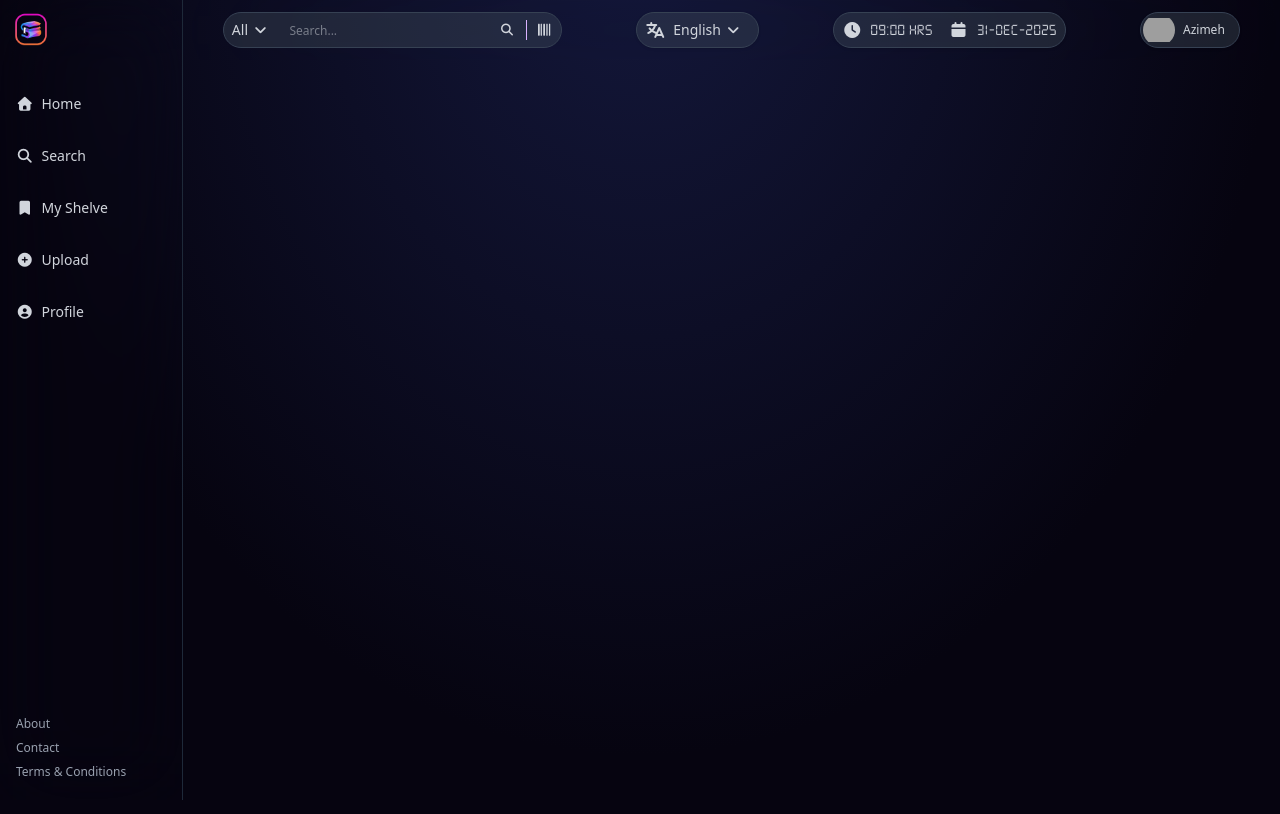
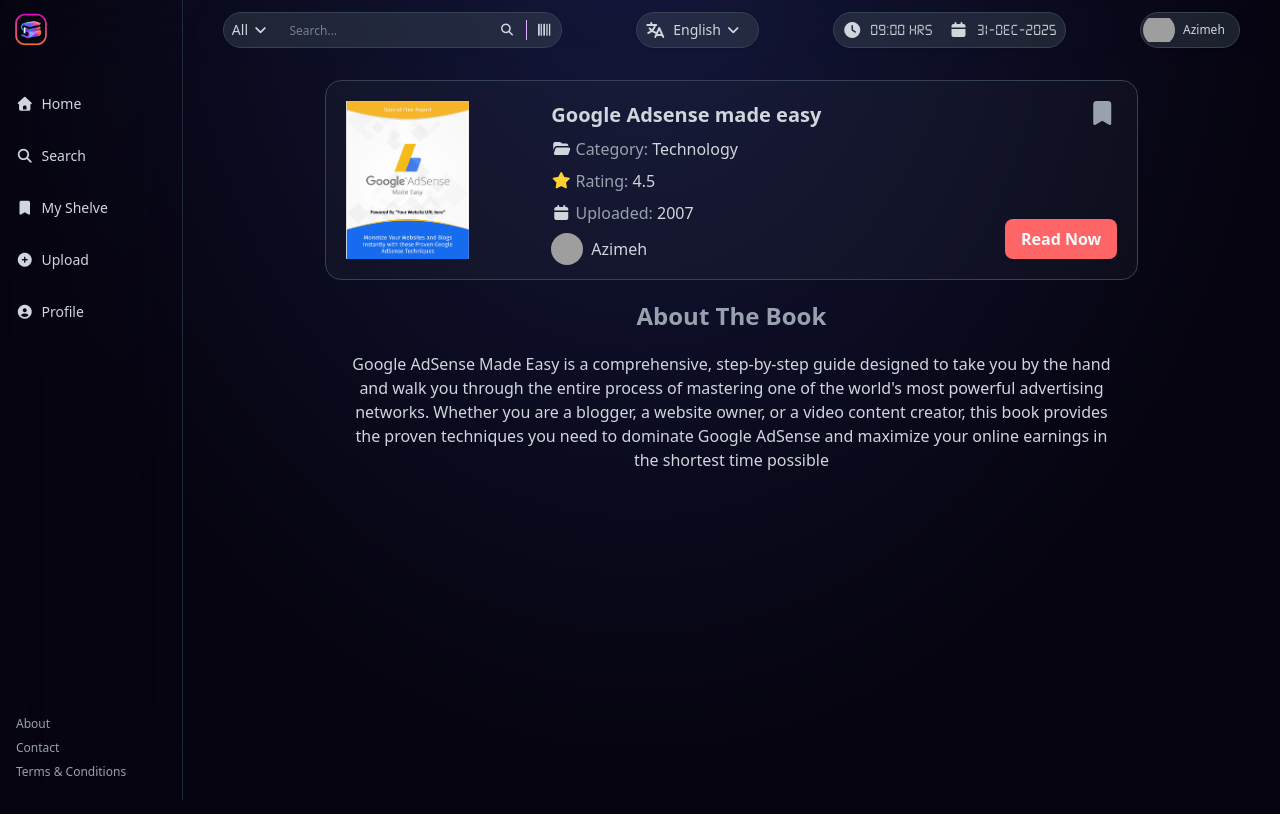
Before and after one commit to zimcodes1/E-Library, a React (Vite) app in the folder client/: page /bookdetails in a window 1280 px wide. Shown: the top 814 px of the page. Built offline with nearby package versions, Linux system fonts and the light colour scheme; grey boxes are pictures that could not be loaded.

Commit message:
feat: add book details to BookDetails page

```diff
--- a/client/src/pages/BookDetails.tsx
+++ b/client/src/pages/BookDetails.tsx
@@ -10,7 +10,45 @@
                 {/* Topbar component for Search Feature, Language Switch ... */}
                 <TopBar />
                 {/* Main Contents */}
-                <div className="w-full h-full flex mt-15 max-sm:mt-3 flex-col">
+                <div className="w-full h-full flex mt-15 max-sm:mt-3 justify-center items-start">
+                    <div className="w-8/10 h-fit flex flex-col">
+                        <div className="flex w-full h-50 overflow-hidden bg-[#48576019] p-5 border border-gray-700 rounded-2xl justify-between">
+                            <div className="w-4/5 h-full flex">
+                                <div className="w-1/3 overflow-hidden">
+                                    <img src="/images/books/google_adsense.png" className="h-full" alt="" />
+                                </div>
+                                <div className="w-2/3 h-full flex-col text-gray-300">
+                                    <h2 className="font-semibold text-xl">Google Adsense made easy</h2>
+                                    <p className="mt-2"><i className="fa fa-folder-open"></i> <span className="text-gray-400">Category: </span>Technology</p>
+                                    <p className="mt-2"><i className="fa fa-star text-amber-300"></i> <span className="text-gray-400">Rating: </span> 4.5</p>
+                                    <p className="mt-2"><i className="fa fa-calendar"></i> <span className="text-gray-400">Uploaded: </span> 2007</p>
+                                    <span className="flex items-center mt-2">
+                                        <span className="w-8 h-8 flex rounded-full overflow-hidden"><img src="/images/user.jpg" className="w-full" alt="" /></span>
+                                        <p className="ml-2">Azimeh</p>
+                                    </span>
+                                </div>
+                            </div>
+                            <div className="w-1/5 h-full flex justify-end items-end relative">
+                                <i className="fa fa-bookmark text-2xl text-gray-400 absolute top-0 right-0"></i>
+                                <button className="text-gray-50 font-semibold bg-red-400 px-4 py-2 rounded-lg cursor-pointer hover:text-red-400 hover:bg-gray-50 transition duration-300">Read Now</button>
+                            </div>
+
+                        </div>
+                        <div className="w-full h-fit flex flex-col items-center p-5">
+                            <h2 className="font-semibold text-2xl text-gray-400">About The Book</h2>
+                            <p className="text-center text-gray-300 mt-5">Google AdSense Made Easy is a comprehensive,
+                                step-by-step guide designed to take you by the
+                                hand and walk you through the entire process of
+                                mastering one of the world's most powerful advertising
+                                networks.
+                                Whether you are a blogger, a website owner, or a video content creator,
+                                this book provides the proven techniques you need to dominate Google
+                                AdSense and maximize your online earnings in the shortest time possible</p>
+                        </div>
+                        <div className="w-full h-50 flex justify-between items-center">
+
+                        </div>
+                    </div>
                 </div>
             </div>
         </div>
```
